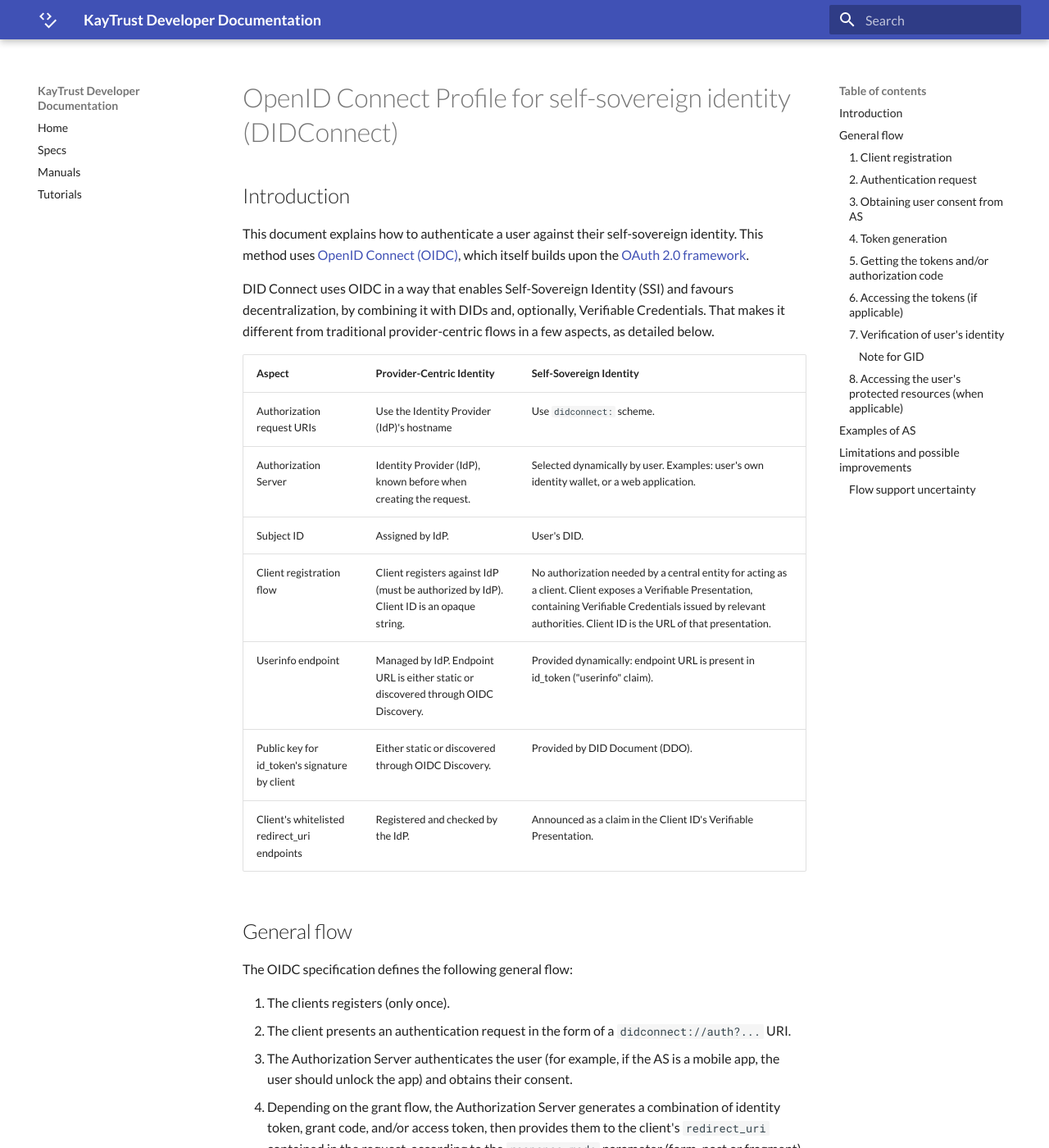
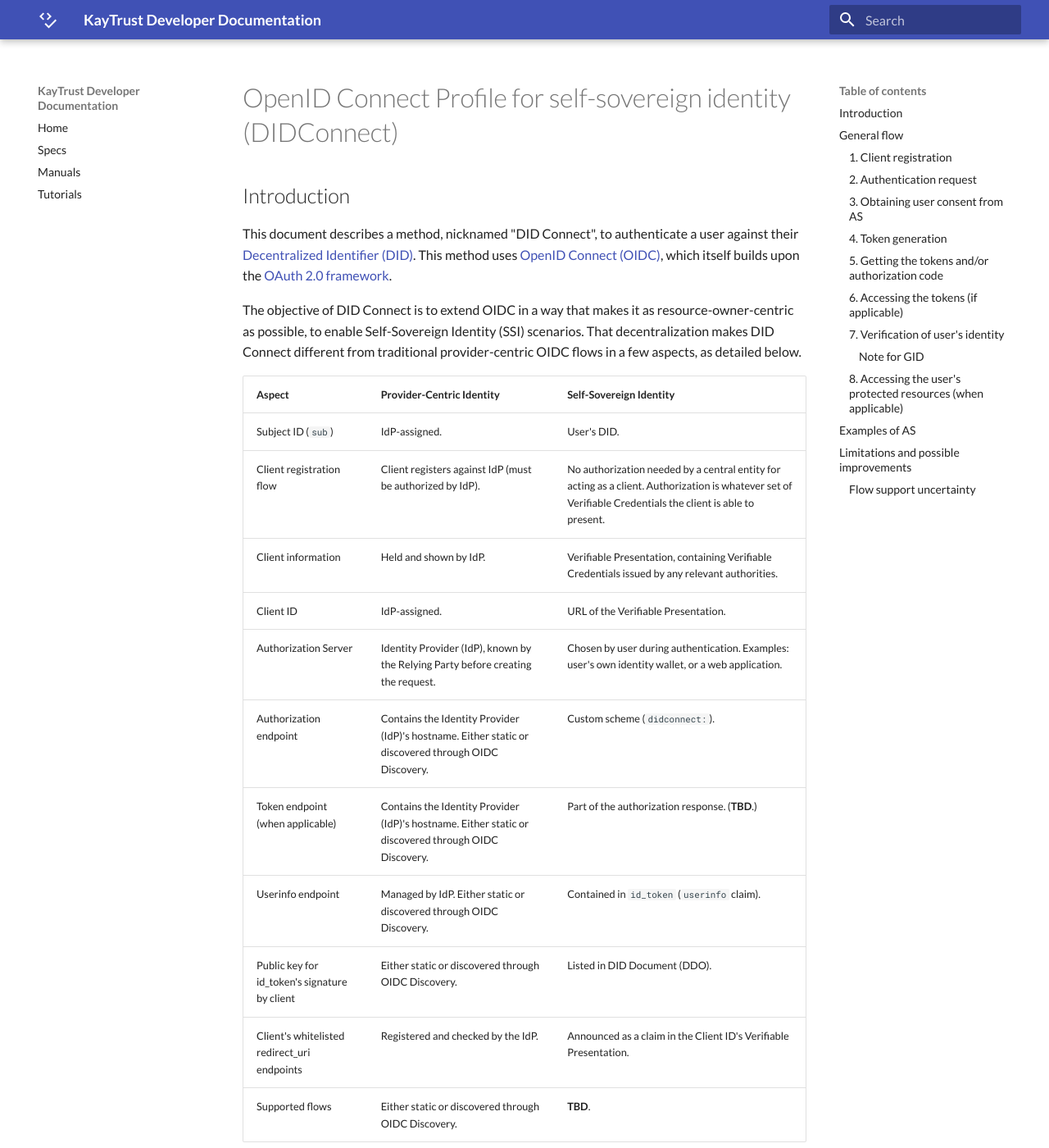
Before and after one commit to KayTrust/kaytrust.github.io, an MkDocs documentation site: the page built from docs/Specs/DIDConnect.md, in a window 1280 px wide and 1400 px high. Shown: the whole window at 82% size. Built offline with MkDocs 1.6.1 and Material for MkDocs 9.7.7, drawn with Linux system fonts in a browser that asks for light colours.

Commit message:
Updated DIDConnect

```diff
--- a/docs/Specs/DIDConnect.md
+++ b/docs/Specs/DIDConnect.md
@@ -2,19 +2,23 @@
 
 ## Introduction
 
-This document explains how to authenticate a user against their self-sovereign identity. This method uses [OpenID Connect (OIDC)](https://openid.net/developers/specs/), which itself builds upon the [OAuth 2.0 framework](https://tools.ietf.org/html/rfc6749).
+This document describes a method, nicknamed "DID Connect", to authenticate a user against their [Decentralized Identifier (DID)](https://www.w3.org/TR/did-core/). This method uses [OpenID Connect (OIDC)](https://openid.net/developers/specs/), which itself builds upon the [OAuth 2.0 framework](https://tools.ietf.org/html/rfc6749).
 
-DID Connect uses OIDC in a way that enables Self-Sovereign Identity (SSI) and favours decentralization, by combining it with DIDs and, optionally, Verifiable Credentials. That makes it different from traditional provider-centric flows in a few aspects, as detailed below.
+The objective of DID Connect is to extend OIDC in a way that makes it as resource-owner-centric as possible, to enable Self-Sovereign Identity (SSI) scenarios. That decentralization makes DID Connect different from traditional provider-centric OIDC flows in a few aspects, as detailed below.
 
 | Aspect                    | Provider-Centric Identity          | Self-Sovereign Identity
 | ------------------------- | ------------------------- | -----------------------
-| Authorization request URIs| Use the Identity Provider (IdP)'s hostname | Use `didconnect:` scheme.
-| Authorization Server      | Identity Provider (IdP), known before when creating the request.   | Selected dynamically by user. Examples: user's own identity wallet, or a web application.
-| Subject ID                | Assigned by IdP.         | User's DID.
-| Client registration flow  | Client registers against IdP (must be authorized by IdP). Client ID is an opaque string.           | No authorization needed by a central entity for acting as a client. Client exposes a Verifiable Presentation, containing Verifiable Credentials issued by relevant authorities. Client ID is the URL of that presentation.
-| Userinfo endpoint           | Managed by IdP. Endpoint URL is either static or discovered through OIDC Discovery.   | Provided dynamically: endpoint URL is present in id_token ("userinfo" claim).
-| Public key for id_token's signature by client | Either static or discovered through OIDC Discovery. | Provided by DID Document (DDO).
+| Subject ID (`sub`)               | IdP-assigned.         | User's DID.
+| Client registration flow  | Client registers against IdP (must be authorized by IdP).           | No authorization needed by a central entity for acting as a client. Authorization is whatever set of Verifiable Credentials the client is able to present.
+| Client information        | Held and shown by IdP.       | Verifiable Presentation, containing Verifiable Credentials issued by any relevant authorities.
+| Client ID                 | IdP-assigned. | URL of the Verifiable Presentation.
+| Authorization Server      | Identity Provider (IdP), known by the Relying Party before creating the request.   | Chosen by user during authentication. Examples: user's own identity wallet, or a web application.
+| Authorization endpoint    | Contains the Identity Provider (IdP)'s hostname. Either static or discovered through OIDC Discovery. | Custom scheme (`didconnect:`).
+| Token endpoint (when applicable)           | Contains the Identity Provider (IdP)'s hostname. Either static or discovered through OIDC Discovery. | Part of the authorization response. (**TBD**.)
+| Userinfo endpoint           | Managed by IdP. Either static or discovered through OIDC Discovery.   | Contained in `id_token` (`userinfo` claim).
+| Public key for id_token's signature by client | Either static or discovered through OIDC Discovery. | Listed in DID Document (DDO).
 | Client's whitelisted redirect_uri endpoints | Registered and checked by the IdP. | Announced as a claim in the Client ID's Verifiable Presentation.
+| Supported flows | Either static or discovered through OIDC Discovery. | **TBD**.
 
 ## General flow
 
```
